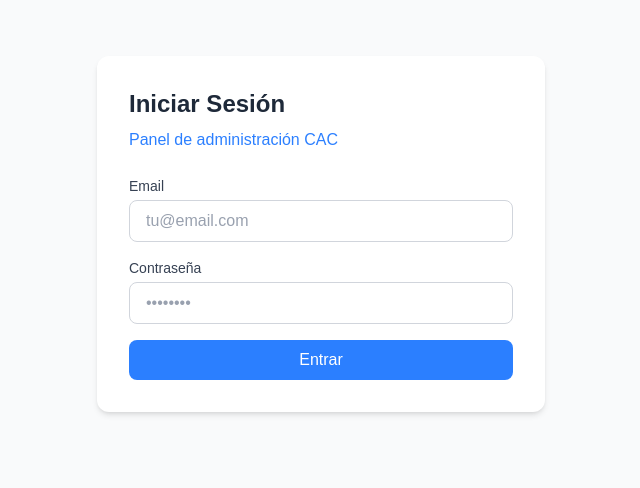
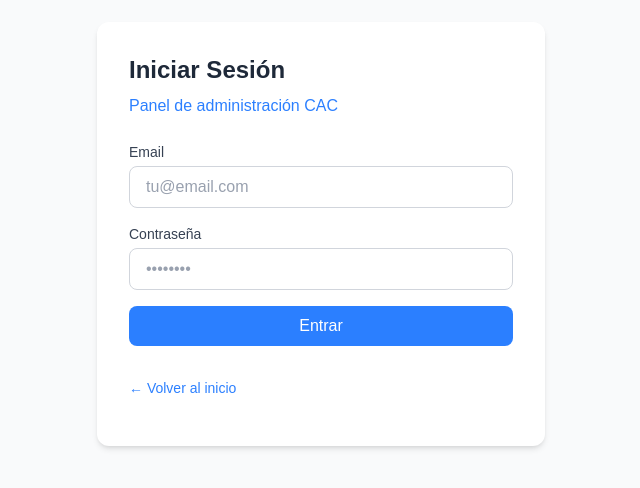
Before and after one commit to DanSantamaria/work-planner-dashboard, a Next.js app: page /login in a window 1280 px wide. Shown: the part 166-654 px from the top of the page, without its empty margins (319-959 px from the left). Built offline with nearby package versions, Linux system fonts and the light colour scheme.

Commit message:
feat: add back link to login page

```diff
--- a/src/app/login/page.tsx
+++ b/src/app/login/page.tsx
@@ -3,6 +3,7 @@
 import { useState } from "react";
 import { signIn } from "next-auth/react";
 import { useRouter } from "next/navigation";
+import Link from "next/link";
 
 export default function LoginPage() {
   const router = useRouter();
@@ -33,7 +34,9 @@ export default function LoginPage() {
   return (
     <main className="min-h-screen flex items-center justify-center bg-gray-50">
       <div className="bg-white p-8 rounded-xl shadow-md w-full max-w-md">
-        <h1 className="text-2xl font-bold text-gray-800 mb-2">Iniciar Sesión</h1>
+        <h1 className="text-2xl font-bold text-gray-800 mb-2">
+          Iniciar Sesión
+        </h1>
         <p className="text-blue-500 mb-6">Panel de administración CAC</p>
 
         <form onSubmit={handleSubmit} className="flex flex-col gap-4">
@@ -66,11 +69,15 @@ export default function LoginPage() {
           <button
             className="bg-blue-500 rounded-lg text-white py-2 font-medium hover:bg-blue-600 disabled:opacity-50 cursor-pointer"
             type="submit"
-            disabled={loading}
-          >
+            disabled={loading}>
             {loading ? "Entrando..." : "Entrar"}
           </button>
         </form>
+        <Link
+          href="/semana"
+          className="text-sm text-blue-500 hover:text-blue-600 flex items-center gap-1 mb-4 mt-8">
+          ← Volver al inicio
+        </Link>
       </div>
     </main>
   );
```
